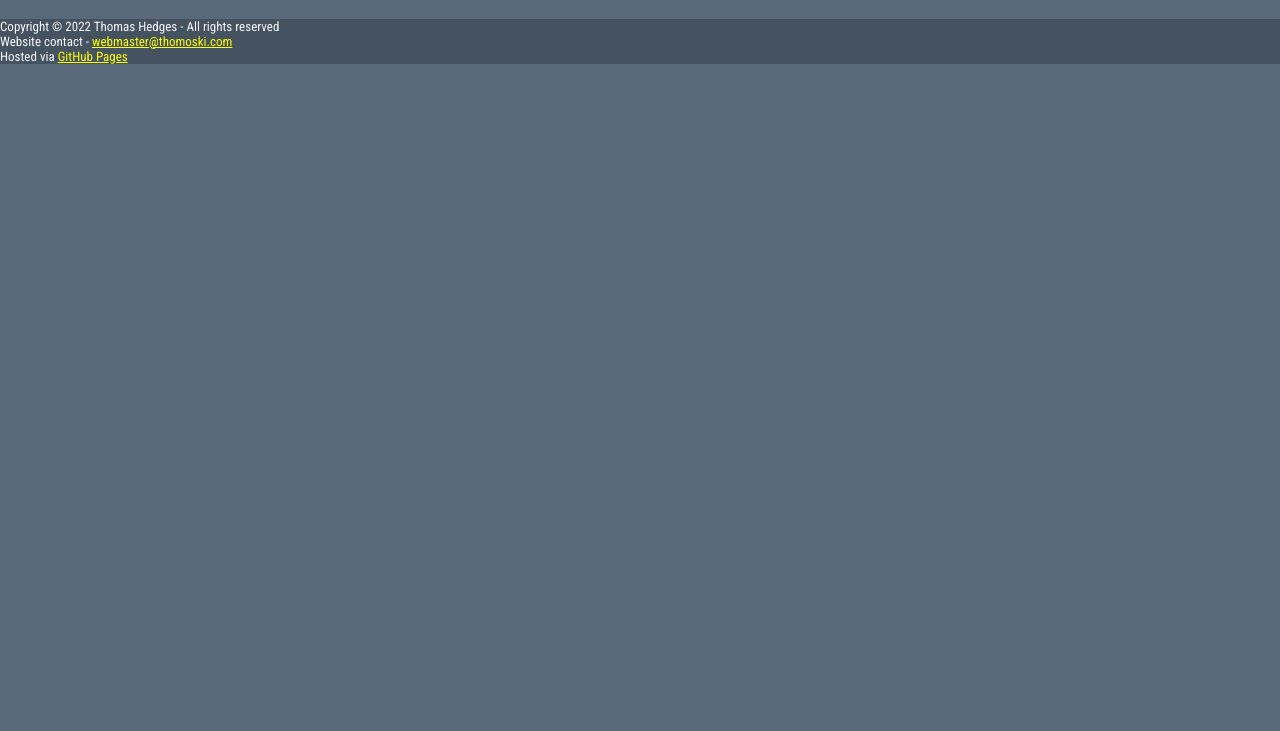
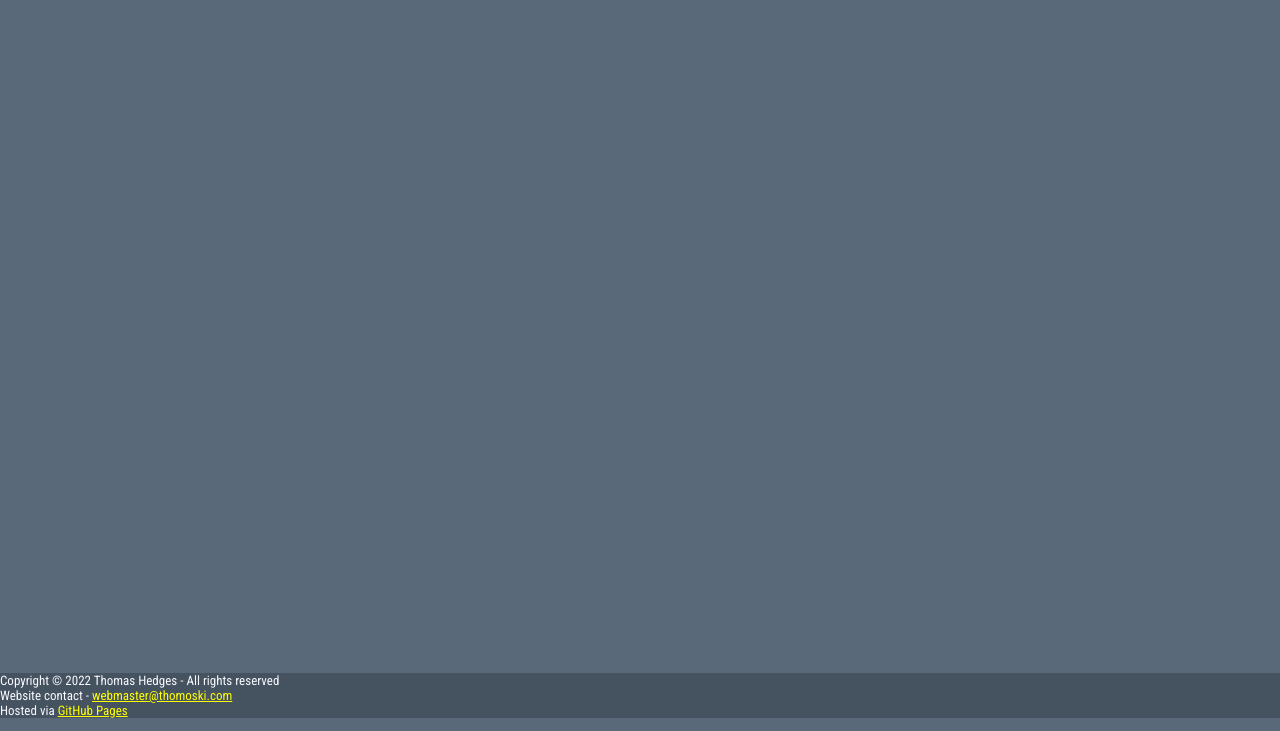
Before and after one commit to Thomoski/Thomoski.github.io, a plain HTML site: page index.html in a window 1280 px wide. Shown: the part 195-926 px from the top of the page. Before the commit the page ends 800 px from the top, so only its background shows below. Drawn offline with Linux system fonts and the light colour scheme.

Commit message:
Added additional div with height to body

```diff
--- a/index.html
+++ b/index.html
@@ -25,7 +25,10 @@
         </ul>
     </nav>
     <body style="margin: 0">
-        <h1>More coming soon!</h1>
+        <div style="height: 700px;">
+            <h1>More coming soon!</h1>
+        </div>
+
     </body>
     <footer>
         <p>Copyright © 2022 Thomas Hedges - All rights reserved<br>
```
